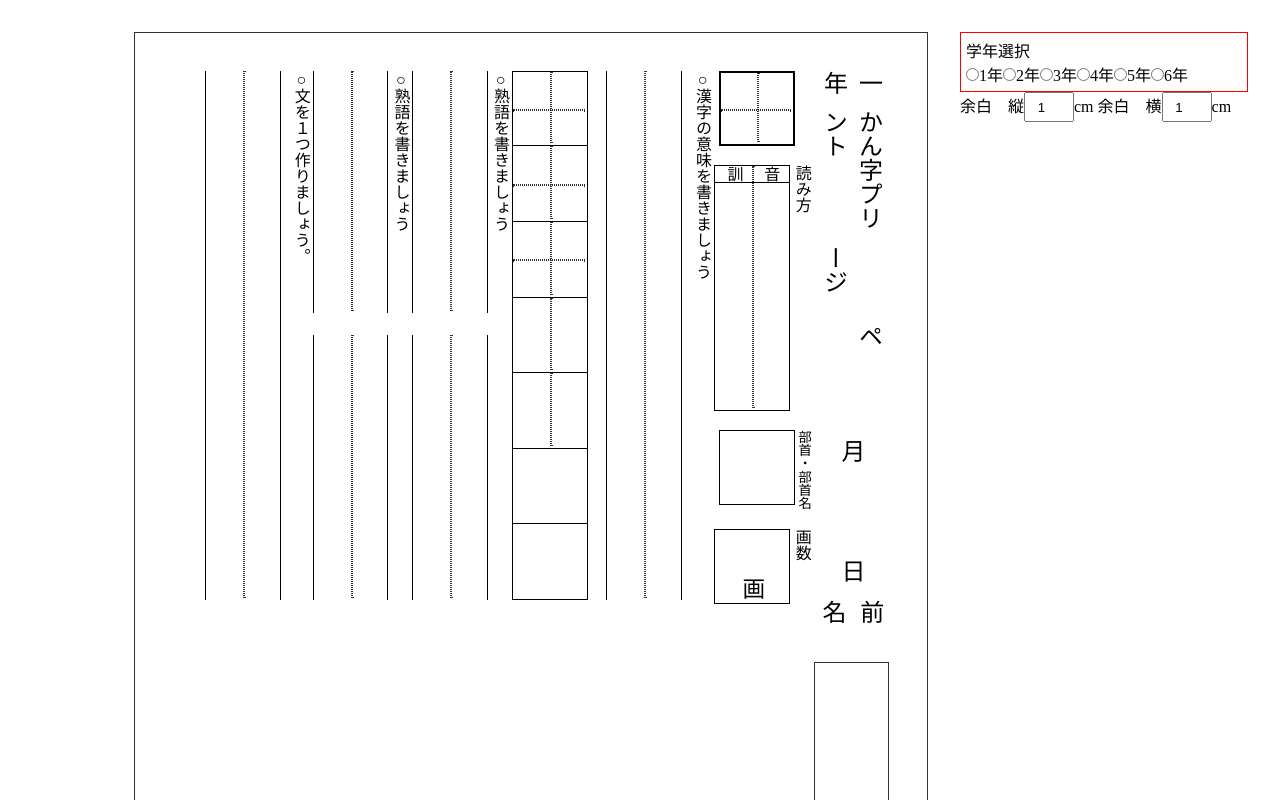
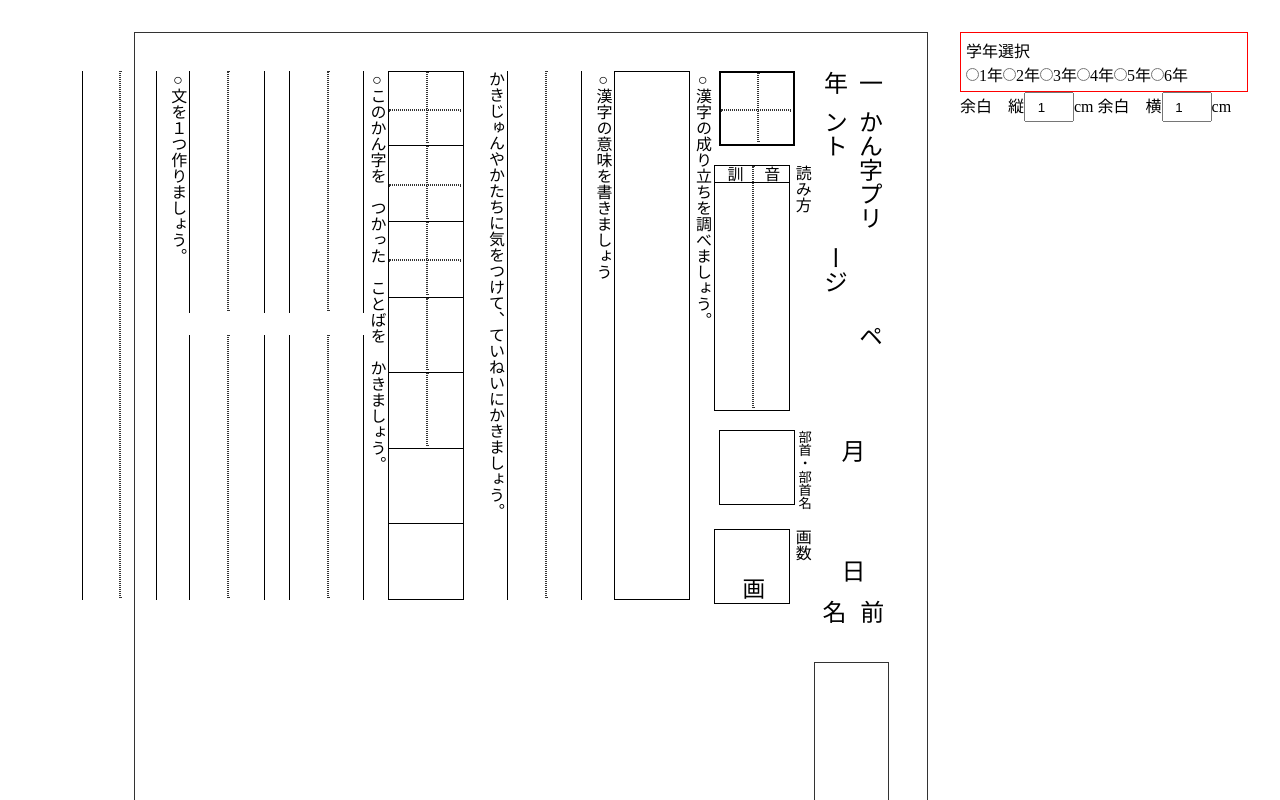
Before and after one commit to jimitas/kanpuri, a Next.js app: page / in a window 1280 px wide. Built offline with nearby package versions, Linux system fonts and the light colour scheme.

Commit message:
コンポーネント化　進めています。

```diff
--- a/src/components/Jukugo/index.jsx
+++ b/src/components/Jukugo/index.jsx
@@ -1,8 +1,18 @@
 export function Jukugo(props) {
   const Size = props.size;
+  const grade = props.g;
   return (
     <div>
-      <div>○熟語を書きましょう</div>
+      {grade > 5 ? (
+        <div>○熟語を書きましょう。</div>
+      ) : grade > 3 ? (
+        <div>○じゅく語を書きましょう。</div>
+      ) : grade == 2 ? (
+        <div>○このかん字をつかったことばを書きましょう。</div>
+      ) : grade == 1 ? (
+        <div>○このかん字を　つかった　ことばを　かきましょう。</div>
+      ) : <div>　</div>}
+
       <div style={{ display: "flex", justifyContent: "space-between", width: `${Size}cm`, height: `${Size * 7}cm` }}>
         <div
           className="kanji_imi relative"
--- a/src/components/Kurikaeshi/index.jsx
+++ b/src/components/Kurikaeshi/index.jsx
@@ -1,8 +1,19 @@
 export function Kurikaeshi(props) {
   const Size = props.size;
+  const grade = props.g;
   const MASU_INDEX = [1, 2, 3, 4, 5, 6, 7];
   return (
-    <section style={{ display: "flex" }}>
+    <div>
+      {grade > 3 ? (
+        <div>○筆順や形に気をつけて、ていねいに練習しましょう。</div>
+      ) : grade == 3 ? (
+        <div>○書きじゅんや形に気をつけて、ていねいに練習しましょう。</div>
+      ) : grade == 2 ? (
+        <div>○書きじゅんや形に気をつけて、ていねいに書きましょう。</div>
+      ) : grade == 1 ? (
+        <div>かきじゅんやかたちに気をつけて、ていねいにかきましょう。</div>
+      ) : <div>　</div>}
+      <div style={{ display: "flex" }}>
         {/* 後でCSS変数を用いるかも*/}
 
         {MASU_INDEX.map((MASU_INDEX) => {
@@ -17,6 +28,7 @@ export function Kurikaeshi(props) {
             </div>
           );
         })}
-    </section>
+      </div>
+    </div>
   );
 }
--- /dev/null
+++ b/src/components/Naritachi/index.jsx
@@ -0,0 +1,16 @@
+export function Naritachi(props) {
+  const Size = props.size;
+  return (
+    <section>
+      <div>○漢字の成り立ちを調べましょう。</div>
+      <div
+        style={{
+          width: `${Size}cm`,
+          height: `${Size * 7}cm`,
+          border:"1px solid"
+        }}
+      >
+      </div>
+    </section>
+  );
+}
--- a/src/pages/index.jsx
+++ b/src/pages/index.jsx
@@ -2,6 +2,7 @@ import Link from "next/link";
 import { Title } from "src/components/";
 import { First } from "src/components/First";
 import { Imi } from "src/components/Imi";
+import { Naritachi } from "src/components/Naritachi";
 import { Kurikaeshi } from "src/components/Kurikaeshi";
 import { Jukugo } from "src/components/Jukugo";
 import { Tanbun } from "src/components/Tanbun";
@@ -78,13 +79,15 @@ export default function Home() {
 
             <First g={grade} size={Size}></First>
 
+            <Naritachi g={grade} size={Size}></Naritachi>
+
             <Imi g={grade} size={Size}></Imi>
 
             <Kurikaeshi g={grade} size={Size}></Kurikaeshi>
 
             <Jukugo g={grade} size={Size}></Jukugo>
 
-            <Jukugo g={grade} size={Size}></Jukugo>
+            <Jukugo size={Size}></Jukugo>
 
             <Tanbun g={grade} size={Size}></Tanbun>
           </div>
```
Lines whose indentation alone changed are shown as unchanged.
